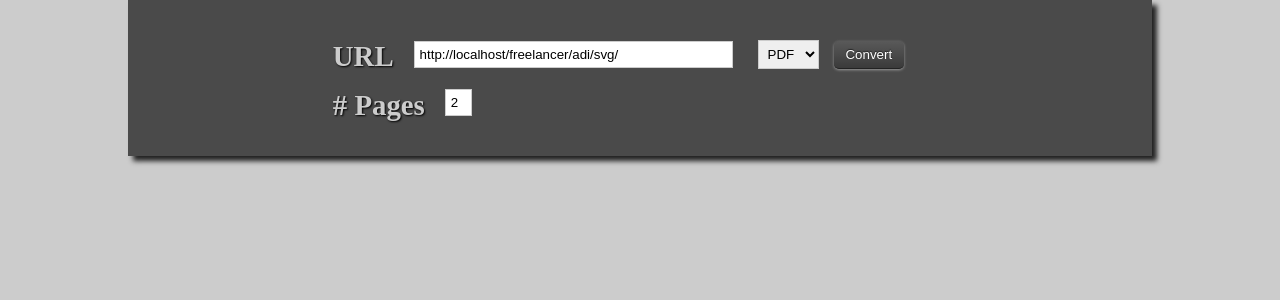
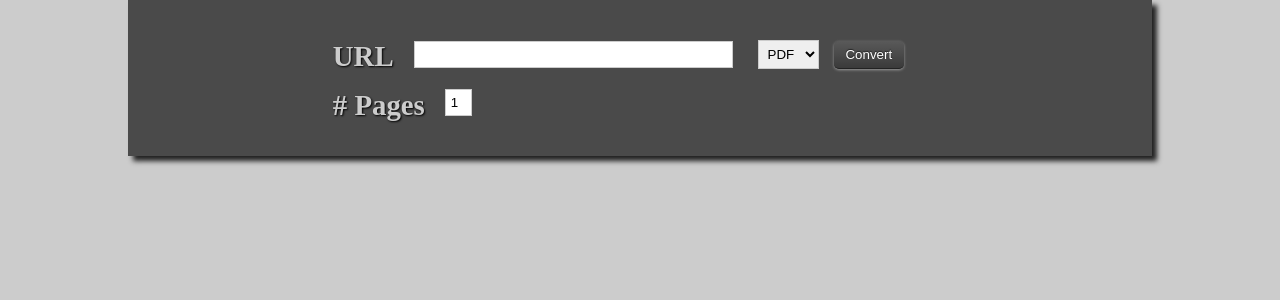
Before and after one commit to adieyal/svg-web, a Python web app: template svgweb/templates/index.html in a window 1280 px wide. Shown: the part 46-346 px from the top of the page. Run offline with Jinja, Linux system fonts and the light colour scheme; the template is opened without the code that fills it, so the values that code supplies are empty; some libraries are stand-ins or nearby versions.

Commit message:
various changes

```diff
--- a/js-bin/phantom_convert.js
+++ b/js-bin/phantom_convert.js
@@ -25,8 +25,9 @@ if (phantom.args.length > 2){
 
 
 var page = require('webpage').create();
-//console.log ('loading ' + url);
+console.log ('loading ' + url);
 
+page.viewportSize = {'width':1920, 'height': 1080};
 page.open(url, function (status) {
   // do something
     if( clip !== undefined){
@@ -34,6 +35,6 @@ page.open(url, function (status) {
     }
 
     page.render(output);
-    //console.log(output + ' Saved');
+    console.log(output + ' Saved');
     phantom.exit();
 });
--- a/run.py
+++ b/run.py
@@ -10,4 +10,5 @@ if __name__ == '__main__':
 #    libicu48
 #    phantomjs
 # pip install flask
+# pip install pypdf
 # framebuffer http://code.google.com/p/phantomjs/wiki/XvfbSetup
--- a/svgweb/static/s.css
+++ b/svgweb/static/s.css
@@ -109,7 +109,17 @@ label{
     padding-right:10px;
 }
 
-a {    text-decoration: none;}
+a , p{    text-decoration: none;
+
+    color: #ccc;
+    font: 1em 'Droid Sans';
+    padding-top:10px;
+    font-weight:bold;
+    display:inline;
+    height:30px;
+    text-shadow: 1px 1px 2px #000;
+    padding-right:10px;
+}
 a:link {color: #BCE27F;}
 a.address:visited { color: #ccc;}
 
--- a/svgweb/templates/index.html
+++ b/svgweb/templates/index.html
@@ -17,7 +17,7 @@
     <div id="content">
         <ul id='js_ul'>
             <li>
-                <input name="url" id='js_url' value="http://localhost/freelancer/adi/svg/" >
+                <input name="url" id='js_url' value="" >
                 <label for='url' > URL </label>
                 <select id='js_ext'>
                     <option value='.pdf'>PDF</option>
@@ -27,7 +27,7 @@
                 <button id='js_convert'>Convert</button>
             </li>
             <li>
-                 <input name="pages" id='js_pages' style="width:2.5%" value="2">
+                 <input name="pages" id='js_pages' style="width:2.5%" value="1">
                 <label for='pages' > # Pages </label>
             </li>
         </ul>
@@ -35,10 +35,11 @@
     <script>
         $('#js_convert').bind('click', function(){
             $('#js_convert').attr('disabled', true).addClass('disabled');
+            var url = $('#js_url').val()
             $.ajax({
                 'url': '/ajax/convert/',
                 'data': {
-                        'url': $('#js_url').val(),
+                        'url': url,
                         'ext': $('#js_ext').val(),
                         'pages': $('#js_pages').val()
                         },
@@ -56,7 +57,7 @@
                     }
                     filename = data.data;
                     $('#js_ul').append(
-                        $('<li><a href="/static/data/' + filename.substring(0,2) + '/' + filename +'">' + filename + '</a>')
+                        $('<li><a href="/static/data/' + filename.substring(0,2) + '/' + filename +'">' + filename + '</a> - <p>' + url + '</p>')
                         )
                 }
             });
--- a/svgweb/views/general.py
+++ b/svgweb/views/general.py
@@ -65,9 +65,10 @@ def convert():
         if fileinfo['file'] is None:
             return ajax_error('unable to convert %s' % check_url)
         data.append(fileinfo)
-        pdf.remove_pages(fileinfo['path'], max_pages)
+        if ext == '.pdf':
+            pdf.remove_pages(fileinfo['path'], max_pages)
 
-    if len(data) > 0:
+    if len(data) > 1:
         filename = pdf.merge_pages(data)
     else:
         filename = data[0]['file']
```
